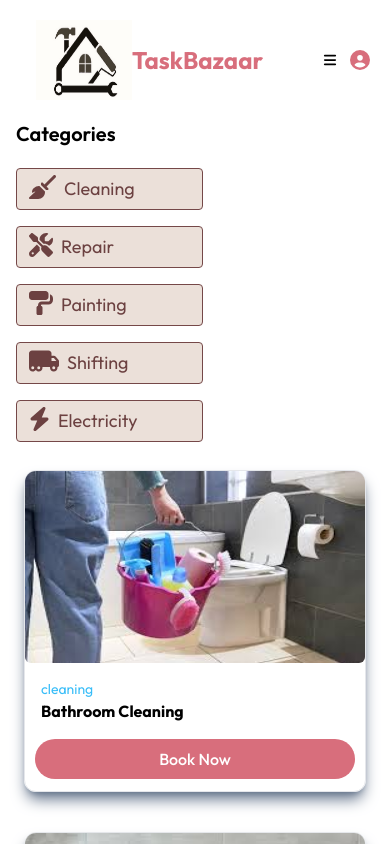
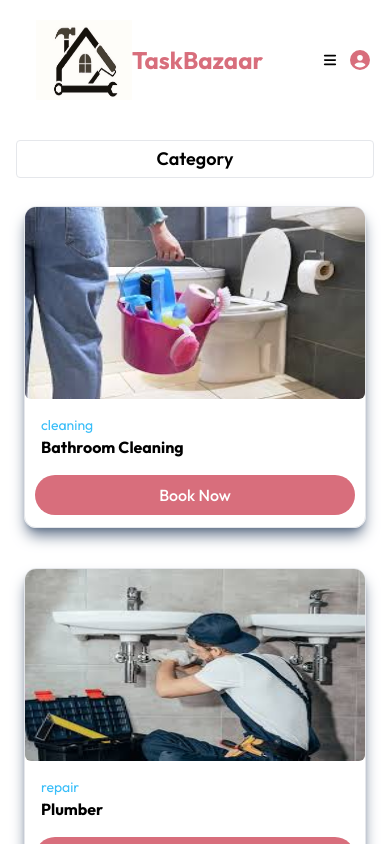
Before and after one commit to Spoorthi1411/Appointment-Booking, a React (Vite) app in the folder frontend/: page /services in a window 390 px wide. Shown: the top 844 px of the page. Built offline with nearby package versions, Linux system fonts and the light colour scheme.

Commit message:
responsive pages

```diff
--- a/frontend/src/pages/MyProfile.jsx
+++ b/frontend/src/pages/MyProfile.jsx
@@ -18,7 +18,7 @@ const MyProfile = () => {
 
   const [isEdit,setIsEdit] = useState(false)
   return (
-    <div className='w-full flex gap-10 text-sm lg:flex-row'>
+    <div className='w-full flex gap-10 text-sm flex-col sm:flex-row'>
       <img className='w-36 rounded h-36' src={userData.image} alt=''/>
       <div className='w-2/3'>
         {
@@ -27,8 +27,8 @@ const MyProfile = () => {
           : <p className='font-medium text-3xl text-neutral-800 mt-4'>{userData.name}</p>
         }
         <hr className='bg-zinc-400 h-[1px] border-none'/>
-        <div className='flex justify-between '>
-          <div className='text-base w-1/2 mr-28'>
+        <div className='flex justify-between flex-col sm:flex-row w-screen sm:w-full'>
+          <div className='text-base sm:w-1/2 '>
             <p className='text-neutral-500 mt-3'>CONTACT INFORMATION</p>
             <div className='grid grid-cols-[2fr_4fr] gap-y-2.5 mt-3 text-neutral-700'>
               <p className='font-medium'>Email id :</p>
@@ -55,10 +55,10 @@ const MyProfile = () => {
             }
             </div>
           </div>
-          <div className='text-base w-1/2'>
-            <p className='text-neutral-500 mt-3'>BASIC INFORMATION</p>
-            <div className='grid grid-cols-[2fr_4fr] gap-y-2.5 mt-3 text-neutral-700 mr-2'>
-              <p className='font-medium'>Gender:</p>
+          <div className='text-base sm:w-1/2'>
+            <p className='text-neutral-500 mt-5 sm:mt-3'>BASIC INFORMATION</p>
+            <div className='grid grid-cols-[2fr_4fr] gap-y-2.5 mt-3 text-neutral-700'>
+              <p className='font-medium'>Gender :</p>
               {
               isEdit
                 ? <select className='max-w-25 bg-gray-100 text-[#aba094]' onChange={(e)=>setUserData(prev => ({...prev,gender:e.target.value}))} value={userData.gender}>
@@ -67,7 +67,7 @@ const MyProfile = () => {
                 </select>
                 : <p className='text-black'>{userData.gender}</p>
               }
-              <p className='font-medium'>Birthday:</p>
+              <p className='font-medium'>Birthday :</p>
               {
                 isEdit
                 ? <input className='max-w-25 bg-gray-100 text-[#aba094]' onChange={(e)=>setUserData(prev => ({...prev,dob:e.target.value}))} value={userData.dob} type='date'/>
--- a/frontend/src/pages/Services.jsx
+++ b/frontend/src/pages/Services.jsx
@@ -7,6 +7,7 @@ import {faBroom,faPaintRoller,faTools,faTruckMoving, faBolt} from "@fortawesome/
 const Services = () => {
     const {serviceName}=useParams();
     const [filterService,setFilterService]=useState([])
+    const [showCategories,setShowCategories] = useState(false)
     const navigate=useNavigate();
 
     const {services} = useContext(AppContext);
@@ -25,34 +26,37 @@ const Services = () => {
   return (
     <div>
       <div>
-        <p className='text-[#000000] text-xl font-semibold'>Categories</p>
-        <div className='flex flex-col sm:flex-row items-start gap-5 mt-5 '>
-          <div className='flex flex-col gap-4 text-sm text-[#6c4141] '>
-            <div onClick={()=>serviceName === 'cleaning' ? navigate('/services'): navigate('/services/cleaning')} className={`flex w-[94vw sm:w-auto pl-3 py-1.5 pr-16 gap-2 text-lg border border-[#754848] bg-[#ebe0d9] rounded transition-all cursor-pointer`}>
+        <div className='flex flex-col sm:flex-row lg:items-start gap-5 mt-5 '>
+          <button className={`py-1 px-3 border rounded text-lg font-semibold transition-all sm:hidden ${showCategories ? 'bg-[#886060] text-[#ebe0d9]' : ''}`} onClick={()=>setShowCategories(prev => !prev)}>Category</button>
+          <div className={` flex-col gap-4 text-sm text-[#6c4141] ${showCategories ? 'flex' : 'hidden sm:flex'}`}>
+            <div onClick={()=>navigate('/services/cleaning')} className={`flex w-94vw sm:w-auto pl-3 py-1.5 pr-16 gap-2 text-lg border border-[#754848] bg-[#ebe0d9] rounded transition-all cursor-pointer hover:shadow-md hover:shadow-red-900`}>
             <FontAwesomeIcon className='text-2xl text-[#6c4141]' icon={faBroom} />
               <p>Cleaning</p>
             </div>
-            <div onClick={()=>serviceName === 'repair' ? navigate('/services'): navigate('/services/repair')} className={`flex w-[94vw sm:w-auto pl-3 py-1.5 pr-16 gap-2 text-lg border border-[#754848] bg-[#ebe0d9] rounded transition-all cursor-pointer`}>
+            <div onClick={()=> navigate('/services/repair')} className={`flex w-[94vw] sm:w-auto pl-3 py-1.5 pr-16 gap-2 text-lg border border-[#754848] bg-[#ebe0d9] rounded transition-all cursor-pointer hover:shadow-md hover:shadow-red-900`}>
               <FontAwesomeIcon className='text-2xl text-[#6c4141]' icon={faTools} />
               <p>Repair</p>
             </div>
-            <div  onClick={()=>serviceName === 'painting' ? navigate('/services'): navigate('/services/painting')} className={`flex w-[94vw sm:w-auto pl-3 py-1.5 pr-16 gap-2 text-lg border border-[#754848] bg-[#ebe0d9] rounded transition-all cursor-pointer`}>
+            <div  onClick={()=>navigate('/services/painting')} className={`flex w-[94vw] sm:w-auto pl-3 py-1.5 pr-16 gap-2 text-lg border border-[#754848] bg-[#ebe0d9] rounded transition-all cursor-pointer hover:shadow-md hover:shadow-red-900`}>
               <FontAwesomeIcon className='text-2xl text-[#6c4141]' icon={faPaintRoller} />
               <p>Painting</p>
             </div>
-            <div  onClick={()=>serviceName === 'shifting' ? navigate('/services'): navigate('/services/shifting')}className={`flex w-[94vw sm:w-auto pl-3 py-1.5 pr-16 gap-2 text-lg border border-[#754848] bg-[#ebe0d9] rounded transition-all cursor-pointer`}>
+            <div  onClick={()=>navigate('/services/shifting')}className={`flex w-[94vw] sm:w-auto pl-3 py-1.5 pr-16 gap-2 text-lg border border-[#754848] bg-[#ebe0d9] rounded transition-all cursor-pointer hover:shadow-md hover:shadow-red-900`}>
               <FontAwesomeIcon className='text-2xl text-[#6c4141]' icon={faTruckMoving} />
               <p>Shifting</p>
             </div>
-            <div onClick={()=>serviceName === 'electricity' ? navigate('/services'): navigate('/services/electricity')} className={`flex w-[94vw sm:w-auto pl-3 py-1.5 pr-16 gap-2 text-lg border border-[#754848] bg-[#ebe0d9] rounded transition-all cursor-pointer`}>
+            <div onClick={()=> navigate('/services/electricity')} className={`flex w-[94vw] sm:w-auto pl-3 py-1.5 pr-16 gap-2 text-lg border border-[#754848] bg-[#ebe0d9] rounded transition-all cursor-pointer hover:shadow-md hover:shadow-red-900`}>
               <FontAwesomeIcon className='text-2xl text-[#6c4141]' icon={faBolt} />
               <p>Electricity </p>
+            </div>
+            <div className='flex justify-center'>
+              <button onClick={()=>navigate('/services')} className='flex w-fit text-center px-3 py-1 gap-2 text-lg border bg-[#886060] border-[#ebe0d9] text-[#ebe0d9] rounded transition-all cursor-pointer hover:shadow-md hover:shadow-gray-400'>All</button>
             </div>
           </div>
         <div className='w-full grid grid-cols-auto gap-4 gap-y-6'>
           {
             filterService.map((item,index)=>(
-              <div onClick={()=>navigate(`/booking/${item.name}`)} className='border  m-2 shadow-lg shadow-slate-500 rounded-xl justify-center items-center overflow-hidden cursor-pointer ' key={index}>
+              <div onClick={()=>navigate(`/booking/${item.name}`)} className='border m-2 shadow-lg shadow-slate-500 rounded-xl justify-center items-center overflow-hidden cursor-pointer ' key={index}>
                 <img className='w-full h-48 rounded-md' src={item.image} alt=''/>
                 <div className='p-4 '>
                   <div className='flex items-center gap-2 text-sm text-center text-sky-400'>
```
Also changed, not shown: frontend/src/index.css (line endings or trailing spaces).
